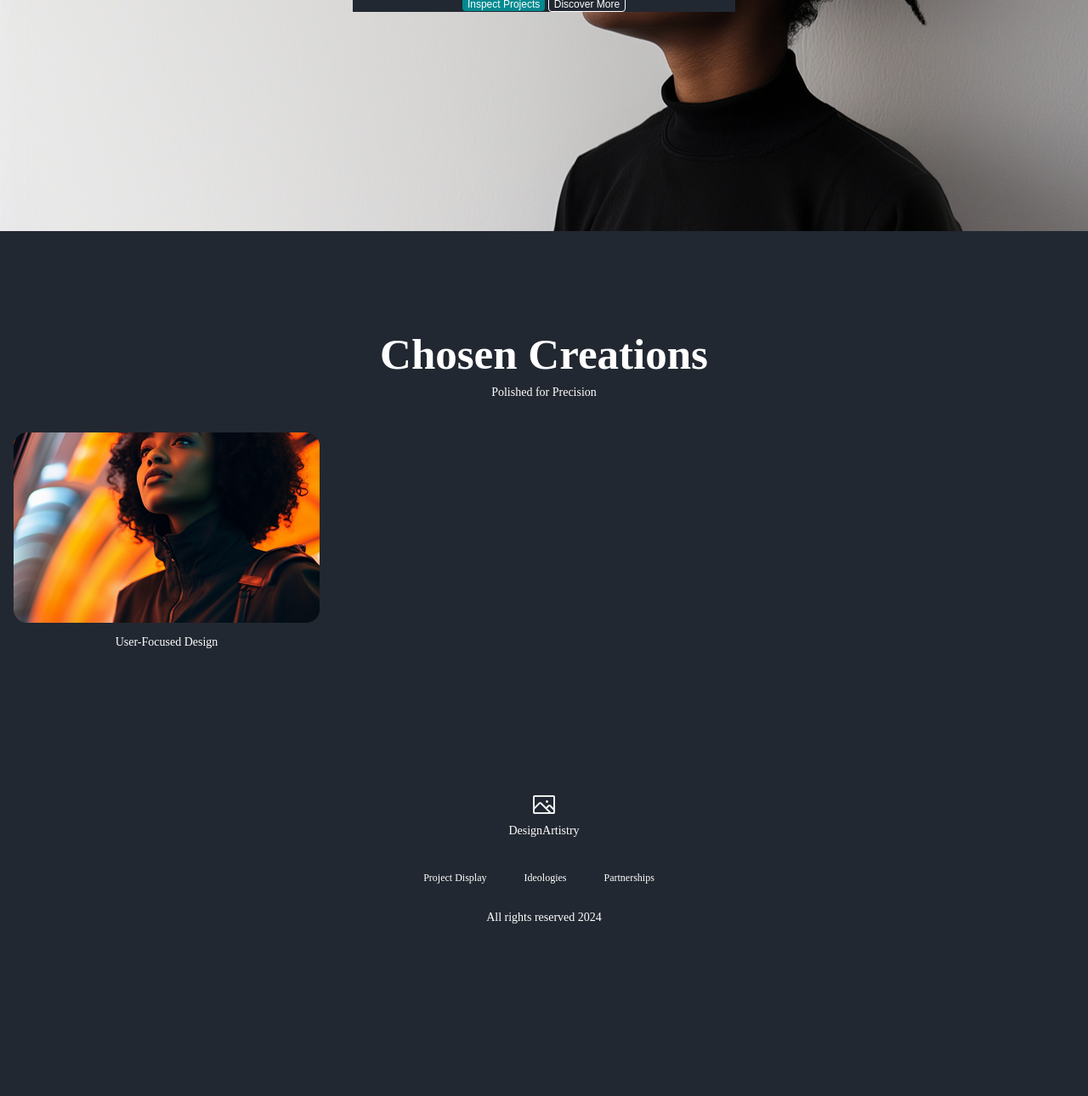
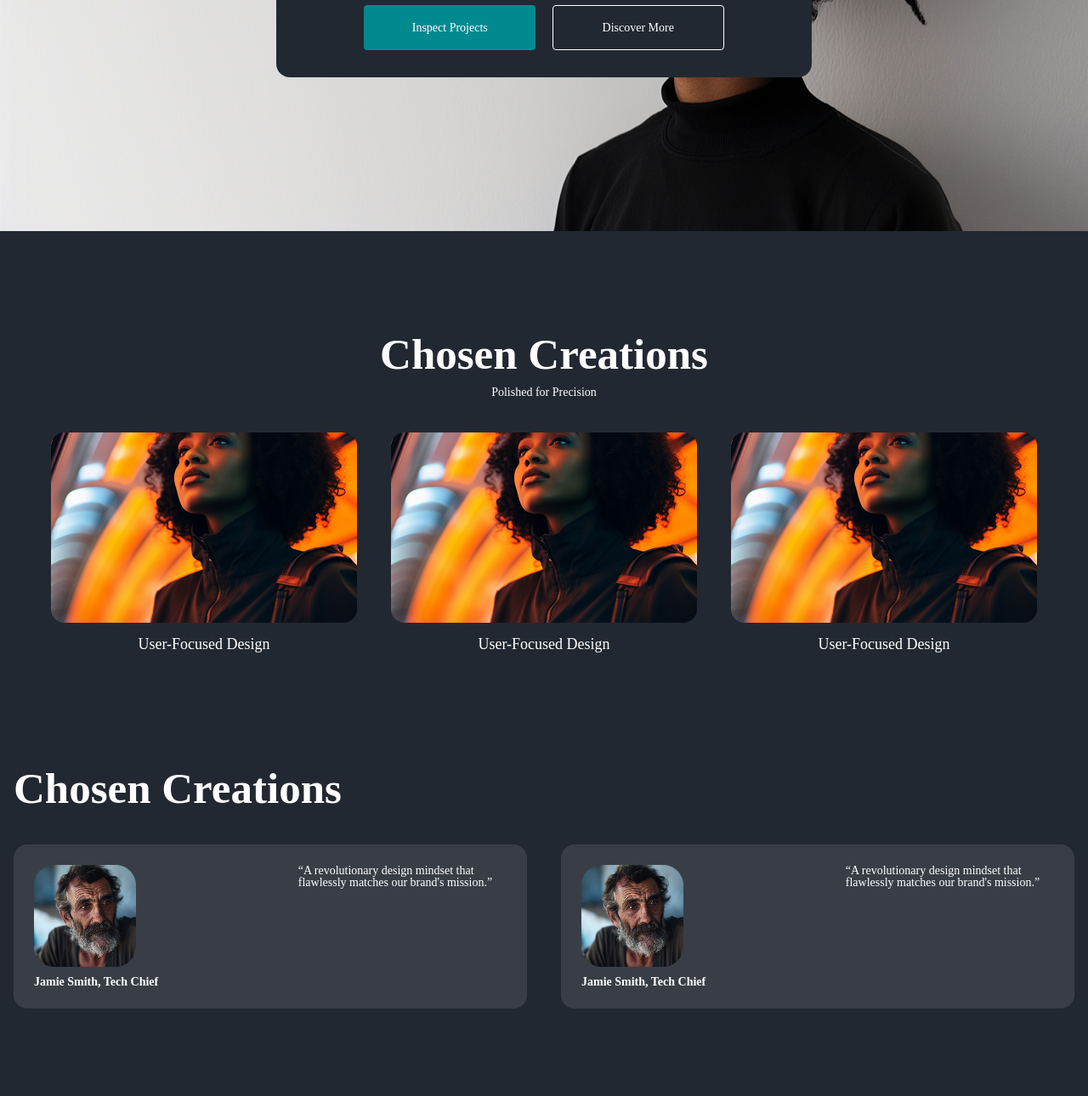
Before and after one commit to mykhalenych/landing, a plain HTML site: page index.html in a window 1280 px wide. Shown: the part 387-1677 px from the top of the page at 85% size. Before the commit the page ends 1522 px from the top, so only its background shows below. Drawn offline with Linux system fonts and the light colour scheme; a web font is replaced by a local one.

Commit message:
added acclamation section and few changes to previous sections

```diff
--- a/index.html
+++ b/index.html
@@ -60,9 +60,9 @@
         <div class="hero-block">
             <h2>Boost Your Interface</h2>
             <p>Embodying Simplicity</p>
-            <div>
-                <button class="primary-button">Inspect Projects</button>
-                <button class="outlined-button">Discover More</button>
+            <div class="hero-buttons">
+                <button class="primary-button hero-button">Inspect Projects</button>
+                <button class="outlined-button hero-button">Discover More</button>
             </div>
         </div>
     </section>
@@ -71,9 +71,42 @@
             <h2>Chosen Creations</h2>
             <p class="creations-wrap-description">Polished for Precision</p>
         </div>
-        <div class="creations-card">
-            <img src="./assets/creation_image1.png" alt="card image" class="creations-card-img"/>
-            <h3 class="creations-card-title">User-Focused Design</h3>
+        <div class="creations-card-wrap">
+            <div class="creations-card">
+                <img src="./assets/creation_image1.png" alt="card image" class="creations-card-img"/>
+                <h3 class="creations-card-title">User-Focused Design</h3>
+            </div>
+            <div class="creations-card">
+                <img src="./assets/creation_image1.png" alt="card image" class="creations-card-img"/>
+                <h3 class="creations-card-title">User-Focused Design</h3>
+            </div>
+            <div class="creations-card">
+                <img src="./assets/creation_image1.png" alt="card image" class="creations-card-img"/>
+                <h3 class="creations-card-title">User-Focused Design</h3>
+            </div>
+        </div>
+    </section>
+    <section class="acclamation">
+        <h2>Chosen Creations</h2>
+        <div class="acclamation-card-wrap">
+            <div class="acclamation-card">
+                <div class="acclamation-avatar-wrap">
+                    <img src="./assets/avatar1.png" alt="avatar1"/>
+                    <h3 class="acclamation-avatar-title">Jamie Smith, Tech Chief</h3>
+                </div>
+                <p>
+                    “A revolutionary design mindset that flawlessly matches our brand's mission.”
+                </p>
+            </div>
+            <div class="acclamation-card">
+                <div class="acclamation-avatar-wrap">
+                    <img src="./assets/avatar1.png" alt="avatar1"/>
+                    <h3 class="acclamation-avatar-title">Jamie Smith, Tech Chief</h3>
+                </div>
+                <p>
+                    “A revolutionary design mindset that flawlessly matches our brand's mission.”
+                </p>
+            </div>
         </div>
     </section>
 </main>
--- a/main.js
+++ b/main.js
@@ -4,4 +4,4 @@ const block = document.querySelector('.mobile-navigation');
 
 button.addEventListener('click', (e) => {
     block.classList.toggle('active');
-})
+});
--- /dev/null
+++ b/styles/acclamation.css
@@ -0,0 +1,55 @@
+.acclamation {
+    padding: 16px;
+}
+
+.acclamation h2 {
+    text-align: left;
+}
+
+.acclamation-card-wrap {
+    display: flex;
+    gap: 40px;
+}
+
+.acclamation-avatar-wrap {
+    width: 100%;
+}
+
+@media screen and (max-width: 700px) {
+    .acclamation-card-wrap {
+        display: block;
+    }
+}
+
+.acclamation-card {
+    padding: 24px;
+    background-color: var(--card-background);
+    border-radius: 16px;
+    display: flex;
+    margin-bottom: 40px;
+    margin-top: 40px;
+}
+
+@media screen and (max-width: 1024px) {
+    .acclamation-card {
+        display: block;
+    }
+
+    .acclamation-avatar-wrap {
+        display: flex;
+        align-items: center;
+        flex-direction: column;
+        margin-bottom: 24px;
+    }
+
+    .acclamation-avatar-wrap img {
+        width: 120px;
+    }
+}
+
+
+.acclamation-avatar-title {
+    margin-top: 8px;
+    font-weight: bold;
+    font-size: 14px;
+}
--- a/styles/creations.css
+++ b/styles/creations.css
@@ -13,6 +13,39 @@
     margin-bottom: 40px;
 }
 
+.creations-card-wrap {
+    display: flex;
+    gap: 40px;
+    flex-wrap: wrap;
+    justify-content: center;
+}
+
+/*with display grid*/
+
+/*@media screen and (max-width: 700px) {*/
+/*    .creations-card-wrap {*/
+/*        display: block;*/
+/*    }*/
+
+/*    .creations-card {*/
+/*        margin-right: auto;*/
+/*        margin-left: auto;*/
+/*    }*/
+/*}*/
+
+
+/*@media screen and (min-width: 700px) and (max-width: 1024px) {*/
+/*    .creations-card-wrap {*/
+/*        display: grid;*/
+/*        grid-template-columns: repeat(2, 1fr);*/
+/*    }*/
+
+/*    .creations-card:last-child {*/
+/*        justify-self: center;*/
+/*        grid-column: 1 / -1;*/
+/*    }*/
+/*}*/
+
 .creations-card {
     display: flex;
     flex-direction: column;
@@ -22,4 +55,5 @@
 
 .creations-card-title {
     margin-top: 16px;
+    font-size: 18px;
 }
--- a/styles/hero.css
+++ b/styles/hero.css
@@ -14,6 +14,17 @@
     align-items: center;
     justify-content: center;
     background: var(--background);
+    padding: 32px 90px;
+    border-radius: 16px;
+}
+
+
+
+
+.hero-block p {
+    margin-bottom: 32px;
+    margin-top: 16px;
+    font-size: 22px;
 }
 
 @media screen and (max-width: 700px) {
@@ -22,3 +33,35 @@
         margin-left: 16px;
     }
 }
+
+.hero-button {
+    height: 53px;
+    font-size: 14px;
+    width: 202px;
+}
+
+.hero-button:first-child {
+    margin-right: 16px;
+}
+
+@media screen and (max-width: 700px) {
+    .hero-block {
+        margin: 16px;
+        padding: 32px;
+
+    }
+
+    .hero-buttons {
+        display: flex;
+        flex-direction: column;
+    }
+
+    .hero-button {
+        width: 294px;
+
+    }
+    .hero-button:first-child {
+        margin-right: 0;
+        margin-bottom: 16px;
+    }
+}
--- a/styles/main.css
+++ b/styles/main.css
@@ -2,6 +2,7 @@
 @import url('footer.css');
 @import url('creations.css');
 @import url('hero.css');
+@import url('acclamation.css');
 @import url('reset.css');
 
 :root {
@@ -41,6 +42,7 @@ button {
     font-size: 12px;
     border-radius: 4px;
     color: var(--text);
+    font-family: DM Sans sans-serif;
 }
 
 .primary-button {
```
Also changed, not shown: assets/avatar1.png (added).
